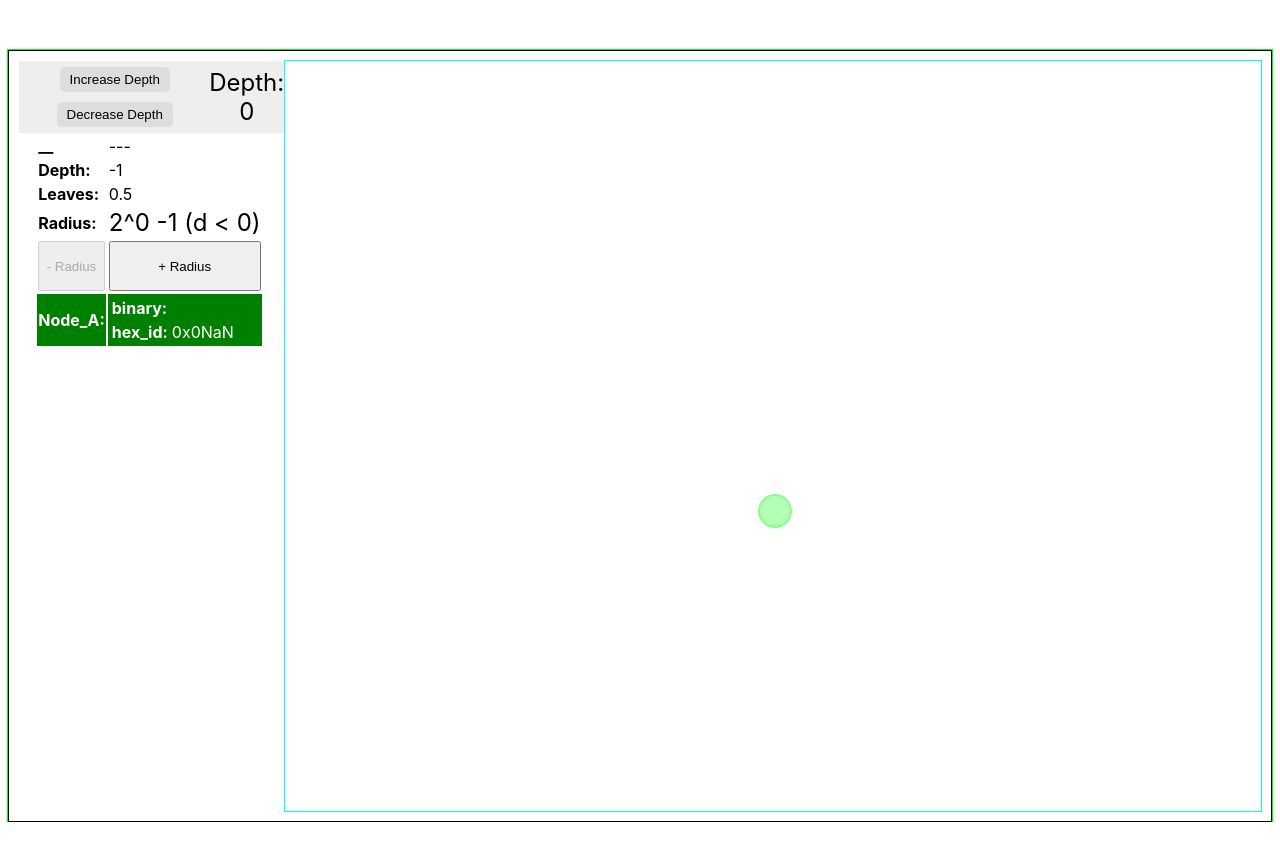
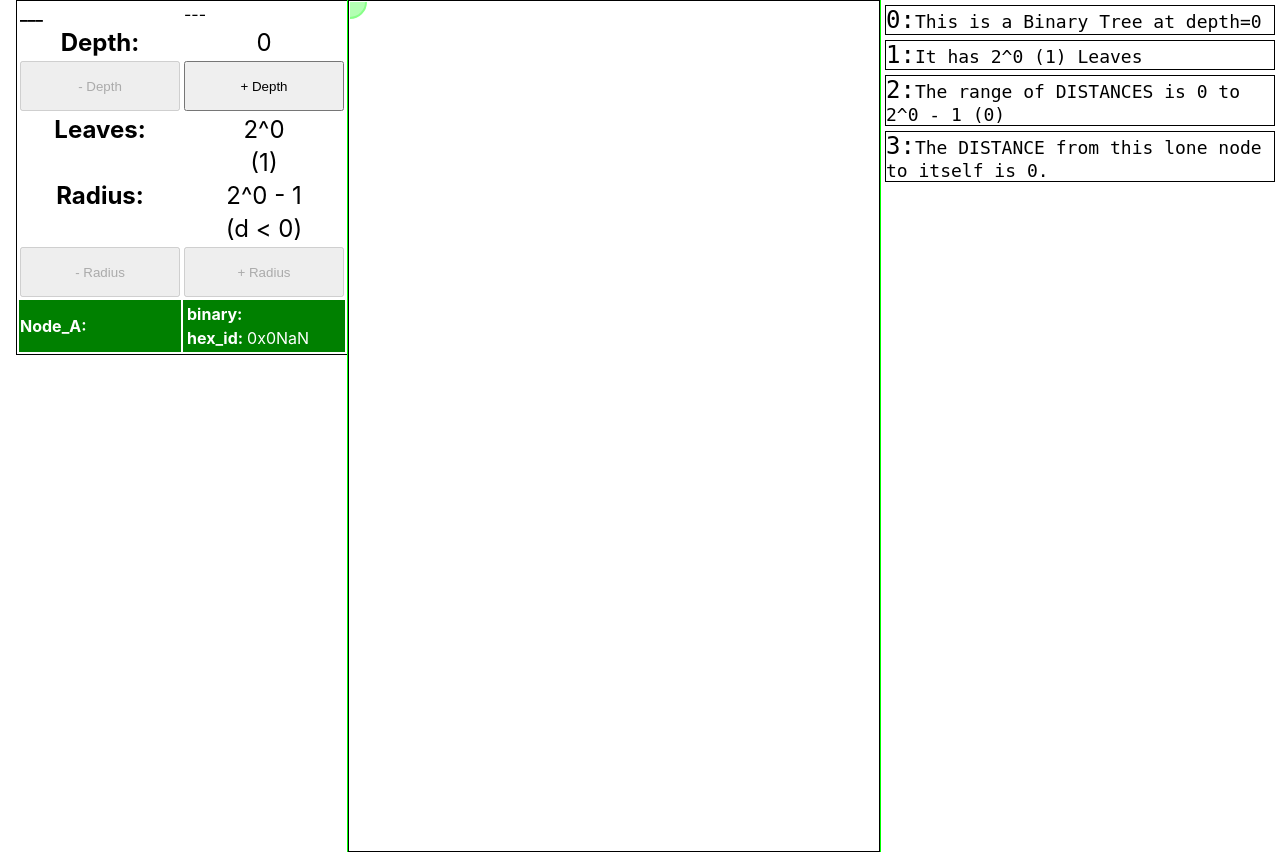
Before and after one commit to ScottyPoi/xor, a React (Create React App) app: page / in a window 1280 px wide. Before the commit the page ends 822 px from the top, so only its background shows below. Built offline with nearby package versions, Linux system fonts and the light colour scheme.

Commit message:
update layout and messages

```diff
--- a/src/BinaryTreeProvider.tsx
+++ b/src/BinaryTreeProvider.tsx
@@ -49,7 +49,7 @@ type BinaryTreeContextState = {
 };
 
 const initialState: BinaryTreeContextState = {
-  depth: 0,
+  depth: 1,
   selected: "",
   tooltip: null,
   radius: 0,
--- a/src/BinaryTreeVisualization.css
+++ b/src/BinaryTreeVisualization.css
@@ -2,30 +2,31 @@
 
 .controls {
   display: flex;
-  /* direction: ; */
   align-items: center;
   /* position: fixed; */
   /* top: 0;
   left: 0; */
   background-color: #eee;
   padding: 1px;
-  z-index: 1000;
+  /* z-index: 1000; */
 }
 
 .info-container table {
+  /* position: fixed; */
   margin-left: 1em;
-  width: max-content;
+  overflow: visible;
   height: max-content;
   text-align: left;
+  border: 1px solid black
 }
 
 .tree-container {
-  /* width: 100%; */
   display: inline-flex;
-  margin-top: 50px; /* Space for the header */
-  height: calc(100vh - 50px); /* Full height minus header space */
-  overflow: auto; /* Enables scroll */
-  padding: 10px;
+  position: fixed;
+  width: 100%; /* Full height */
+  height: 100%; /* Full height */
+  overflow: scroll; /* Enables scroll */
+  padding-bottom: 50px;
   outline: 1px solid #0F0;
   border: 1px solid #000;
   position: relative; /* For absolute positioning of tooltip */
@@ -33,11 +34,13 @@
 
 .tree-svg {
   display: flex; /* Fix for scrolling on svg elements */
-  height: auto;
+  height: 120%;
   width: 100%; /* Add this line */
+  overflow: auto;
   outline: 1px solid #0FF;
-  padding: 10px;
-
+  padding: 1px;
+  /* padding-inline-start: 250px; */
+  /* margin-bottom: 200px;   */
 }
 
 .tooltip {
@@ -100,3 +103,21 @@
 .button:hover {
   background-color: #ccc;
 }
+
+.tree-msg {
+  /* Styles for displaying controls messages */
+  width: 400px;
+  overflow-y: scroll;
+  height: 100vh;
+}
+
+.msg-line {
+  font-size: large;
+  text-align: left;
+  margin: 5px 5px;
+  color: "#444";
+  font-family: "monospace";
+  margin: 4;
+  border: 1px solid black;
+
+}
--- a/src/BinaryTreeVisualization.tsx
+++ b/src/BinaryTreeVisualization.tsx
@@ -9,16 +9,27 @@ import TreeNode, { NodeLink } from "./TreeNode";
 import InfoContainer from "./InfoContainer";
 import HeatMap from "./HeatMap";
 import { ActionTypes, BinaryTreeContext } from "./BinaryTreeProvider";
+import TreeMsg from "./TreeMsg";
 
 const BinaryTreeVisualization: React.FC = () => {
   const { state, dispatch } = React.useContext(BinaryTreeContext);
   const svgRef = useRef<SVGSVGElement>(null);
   const { width, height } = useWindowSize(); // Use our custom hook
 
+  useEffect(() => {
+    dispatch({
+      type: ActionTypes.SetCenter,
+      payload: {
+        x: ((width - 400) / 2) + 400,
+        y: (height) * 0.6,
+      },
+    });
+  }, [width, height, state.depth, dispatch]);
+
   // useMemo to memoize the tree data based on the depth and dimensions
   const treeData = useMemo(
-    () => generateTreeData(state.depth, width, height),
-    [state.depth, width, height]
+    () => generateTreeData(state.depth, width, state.center),
+    [state.depth, state.center, width]
   );
 
   const root = d3.hierarchy(treeData);
@@ -47,13 +58,19 @@ const BinaryTreeVisualization: React.FC = () => {
   }, [nodes]);
 
   return (
-    <div>
+    <div
+      style={{
+        display: "flex",
+        height: "100vh",
+        width: "100%"
+      }}
+    >
+      <InfoContainer />
       <div className="tree-container">
-        <InfoContainer />
         <svg
           ref={svgRef}
           width={width * 1.2}
-          height={height}
+          height={height * 1.4}
           className="tree-svg"
         >
           {links.map((linkData, index) => (
@@ -67,6 +84,9 @@ const BinaryTreeVisualization: React.FC = () => {
           ))}
         </svg>
       </div>
+      <div>
+        <TreeMsg />
+      </div>
     </div>
   );
 };
--- a/src/Header.tsx
+++ b/src/Header.tsx
@@ -30,7 +30,7 @@ export default function Header() {
           fontSize: "x-large",
         }}
       >
-        Depth: {state.depth}
+        Depth: {state.depth - 1}
       </span>
     </div>
   );
--- a/src/InfoContainer.tsx
+++ b/src/InfoContainer.tsx
@@ -37,40 +37,78 @@ export default function InfoContainer() {
     if (state.radius - 1 < 0) return;
     setRadius(state.radius - 1);
   };
+  const changeDepth = (newDepth: number) => {
+    dispatch({ type: ActionTypes.ChangeDepth, payload: newDepth });
+  };
+  const incrementDepth = () => {
+    if (state.depth > 16) return;
+    changeDepth(state.depth + 1);
+  };
+  const decrementDepth = () => {
+    if (state.depth < 1) return;
+    changeDepth(state.depth - 1);
+  };
 
   return (
     <div className="info-container">
-      <Header />
       <table>
         <tbody>
           <tr>
             <th>
               {state.tooltip && state.tooltip.id
                 ? state.tooltip.id +
-                  "_".repeat(state.depth + 3 - state.tooltip.id.length)
+                  "_".repeat(state.depth + 1 - state.tooltip.id.length)
                 : "_".repeat(state.depth + 2)}{" "}
             </th>
             <td>{"---"}</td>
           </tr>
-          <tr>
+          <tr style={{ fontSize: "x-large", textAlign: "center" }}>
             <th>Depth:</th>
             <td>{state.depth - 1}</td>
           </tr>
           <tr>
-            <th>Leaves:</th>
-            <td>{2 ** (state.depth - 1)}</td>
+            <td>
+              <button
+                style={{ width: "160px", height: "50px" }}
+                disabled={state.depth <= 1}
+                onClick={decrementDepth}
+              >
+                - Depth
+              </button>
+            </td>
+            <td>
+              <button
+                style={{ width: "160px", height: "50px" }}
+                onClick={incrementDepth}
+                disabled={state.depth > 16}
+              >
+                + Depth
+              </button>
+            </td>
           </tr>
-          <tr>
+          <tr style={{ fontSize: "x-large", textAlign: "center" }}>
+            <th>Leaves: </th>
+            <td>2^{state.depth - 1}</td>
+          </tr>
+          <tr style={{ fontSize: "x-large", textAlign: "center" }}>
+            <th></th>
+            <td>({2 ** (state.depth - 1)})</td>
+          </tr>
+          <tr style={{ fontSize: "x-large", textAlign: "center" }}>
             <th>Radius:</th>
-            <td style={{ fontSize: "x-large" }}>
-              2^{state.radius} -1 ({"d < "}
+            <td>2^{state.radius} - 1</td>
+          </tr>
+          <tr style={{ fontSize: "x-large", textAlign: "center" }}>
+            <th>{}</th>
+            <td>
+              ({"d < "}
               {2 ** state.radius - 1})
             </td>
           </tr>
           <tr>
             <td>
               <button
-                style={{ width: "100%", height: "50px" }}
+                style={{ width: "160px", height: "50px" }}
                 disabled={state.radius === 0}
                 onClick={decreaseRadius}
               >
@@ -79,7 +117,7 @@ export default function InfoContainer() {
             </td>
             <td>
               <button
-                style={{ width: "100%", height: "50px" }}
+                style={{ width: "160px", height: "50px" }}
                 onClick={increaseRadius}
                 disabled={state.radius === state.depth - 1}
               >
--- /dev/null
+++ b/src/TreeMsg.tsx
@@ -0,0 +1,71 @@
+import { useContext, useMemo } from "react";
+import { BinaryTreeContext } from "./BinaryTreeProvider";
+
+export default function TreeMsg() {
+  const { state, dispatch } = useContext(BinaryTreeContext);
+  const treeMsg = useMemo(
+    () => `This is a Binary Tree at depth=${state.depth - 1}`,
+    [state.depth]
+  );
+  const leafMsg = useMemo(
+    () => `It has 2^${state.depth - 1} (${2 ** (state.depth - 1)}) Leaves`,
+    [state.depth]
+  );
+  const distanceMsg = useMemo(
+    () =>
+      `The range of DISTANCES is 0 to 2^${state.depth - 1} - 1 (${(
+        2 ** (state.depth - 1) -
+        1
+      ).toString()})`,
+    [state.depth]
+  );
+
+  const depthMessages: Record<number, string[]> = {
+    1: [`The DISTANCE from this lone node to itself is 0.`],
+    2: [`The DISTANCE from each node to its sibling node is 1`],
+    3: [
+      `The DISTANCE from each node to the children of its opposite parent is 2 and 3, depending on its orientation as a "LEFT" or "RIGHT" node.`,
+      `The "LEFT" side node has DISTANCE 2 to its cousin "LEFT" node and 3 to its cousin "RIGHT" node`,
+      `The "RIGHT" side node has DISTANCE 2 to its cousin "RIGHT" node and 2 to its cousin "LEFT" node`,
+      `Notice how the distances to the LEFT SIDE nodes from their OPPOSITE PARENT NODE is lower than the RIGHT SIDE nodes`,
+      `Notice how each node has a UNIQUE distance to every other node.`,
+    ],
+    4: [
+      `Notice how the entire tree can be divided into SEPARATE (sub)trees of depth 2.`,
+      `Notice that for any node, the DISTANCE to the all of the nodes in its subtree is smaller than for all nodes beyond the subtree.`,
+      `SELECT a "LEFT" node, and notice that the DISTANCES to all nodes on the "LEFT" half of the opposite subtree are smaller than the "RIGHT" half.`,
+      `SELECT a "RIGHT" node, and notice that the DISTANCES to all nodes on the "RIGHT" half of the opposite subtree are smaller than the "LEFT" half.`,
+    ],
+    5: [
+      `Notice how larger trees contain smaller subtrees at all depths.`,
+      `Notice how the "LEFT"/"RIGHT" pattern is repeated on the branches at all depths.`,
+    ],
+  };
+
+  const message = useMemo(() => {
+    const msg = [treeMsg, leafMsg, distanceMsg];
+    for (let i = 0; i < state.depth; i++) {
+      msg.push(...(depthMessages[i + 1] ?? []));
+    }
+    return msg;
+  }, [depthMessages, distanceMsg, leafMsg, state.depth, treeMsg]);
+
+  return (
+    <div className={"tree-msg"}>
+      {message.map((m, i) => {
+        return (
+          <div className="msg-line">
+            <span
+              style={{
+                fontSize: "x-large",
+              }}
+            >
+              {i}:
+            </span>
+            {m}
+          </div>
+        );
+      })}
+    </div>
+  );
+}
--- a/src/treeUtils.ts
+++ b/src/treeUtils.ts
@@ -10,9 +10,9 @@ interface ITreeNode {
 export const generateTreeData = (
   depth: number,
   width: number,
-  height: number
+  center: { x: number; y: number }
 ): ITreeNode => {
-  const rootNodePosition = { x: width * 1.2 / 2, y: height * 1.1 / 2 };
+  const rootNodePosition = center;
   const root: ITreeNode = { id: "0b", ...rootNodePosition, angle: 0 };
 
   const addChildren = (node: ITreeNode, level: number, angleRange: number) => {
```
